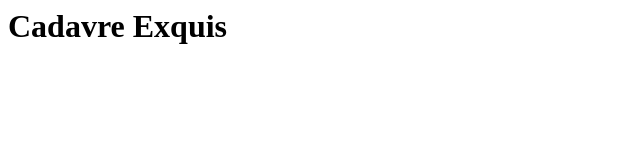
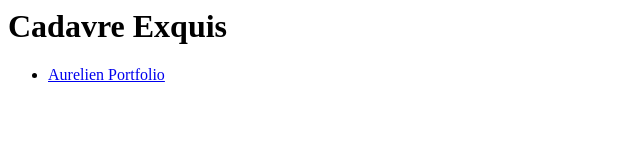
Before and after one commit to kimVinqueur/IMIE-cadavre-exquis, a plain HTML site: page index.html in a window 1280 px wide. Shown: the whole page, without its empty margins (0-640 px from the left). Drawn offline with Linux system fonts and the light colour scheme.

Commit message:
ajout li

```diff
--- a/index.html
+++ b/index.html
@@ -5,7 +5,7 @@
   <body>
     <h1>Cadavre Exquis</h1>
     <ul>
-
+	<li><a href="http://aurelien.morel.me">Aurelien Portfolio</a></li>
     </ul>
   </body>
 </html>
```
